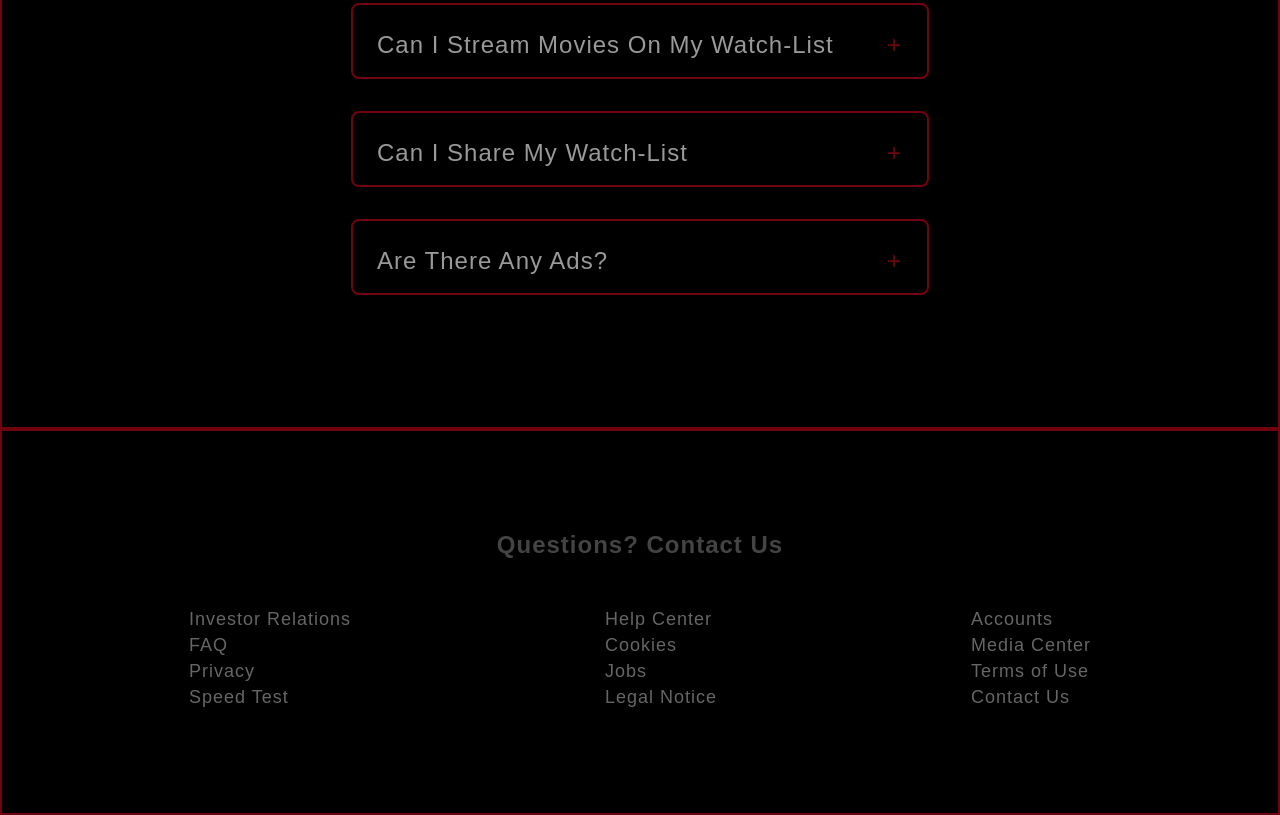
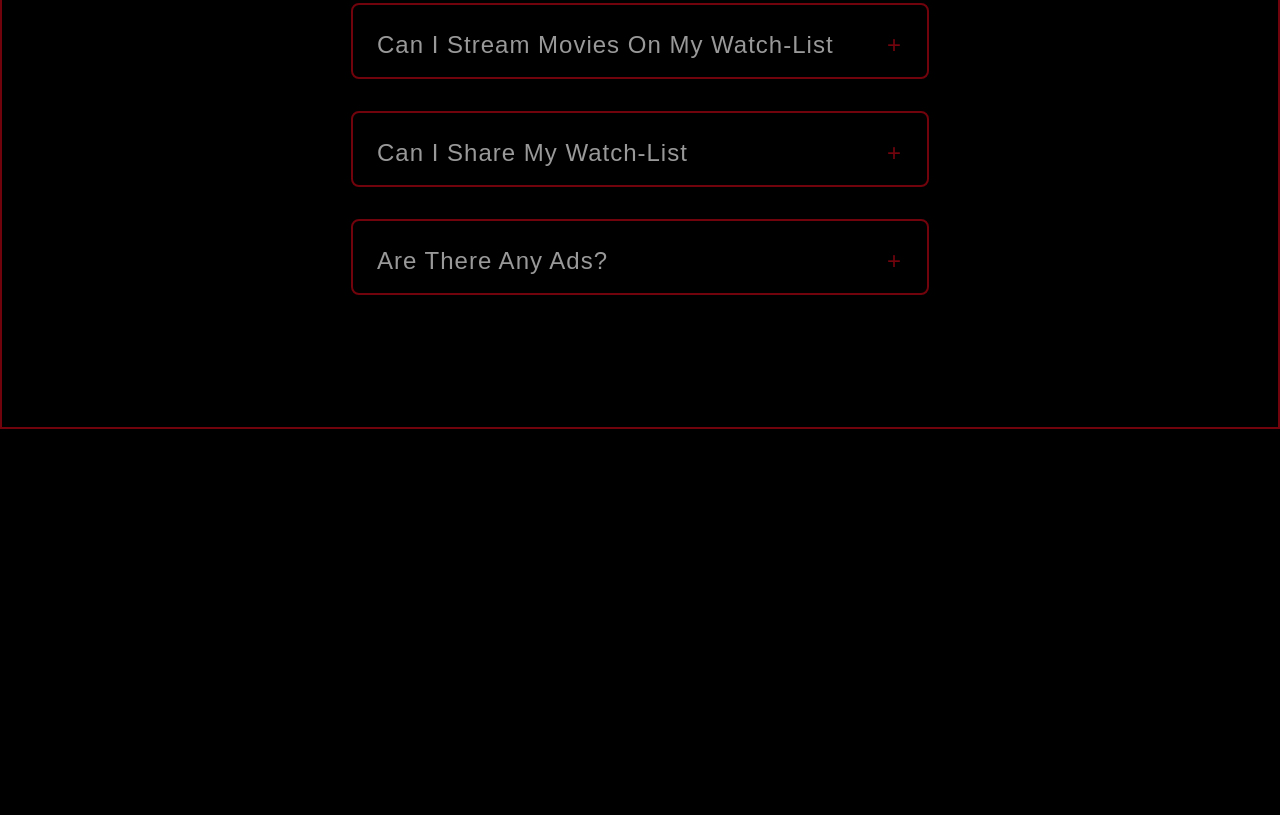
Before and after one commit to HarunaDev/Movie-App, a plain HTML site: page index.html in a window 1280 px wide. Shown: the part 2265-3080 px from the top of the page. After the commit the page ends 2694 px from the top, so only its background shows below. Drawn offline with Linux system fonts and the light colour scheme.

Commit message:
removed html elements in footer
removed footer elements to render them using javascript

```diff
--- a/index.html
+++ b/index.html
@@ -25,37 +25,6 @@
   <!-- Footer -->
   <footer id="footer">
 
-    <section class="footer">
-      <h1 class="footer-header">Questions? Contact Us</h1>
-      <div class="footer-links">
-        <div class="first-col">
-          <ul>
-            <li>Investor Relations</li>
-            <li>FAQ</li>
-            <li>Privacy</li>
-            <li>Speed Test</li>
-          </ul>
-        </div>
-
-        <div class="first-col">
-          <ul>
-            <li>Help Center</li>
-            <li>Cookies</li>
-            <li>Jobs</li>
-            <li>Legal Notice</li>
-          </ul>
-        </div>
-
-        <div class="first-col">
-          <ul>
-            <li>Accounts</li>
-            <li>Media Center</li>
-            <li>Terms of Use</li>
-            <li>Contact Us</li>
-          </ul>
-        </div>
-      </div>
-    </section>
   </footer>
 
 </body>
```
